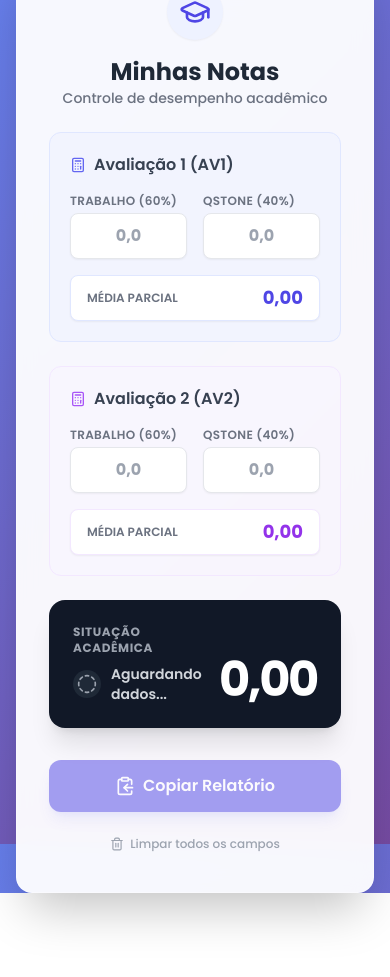
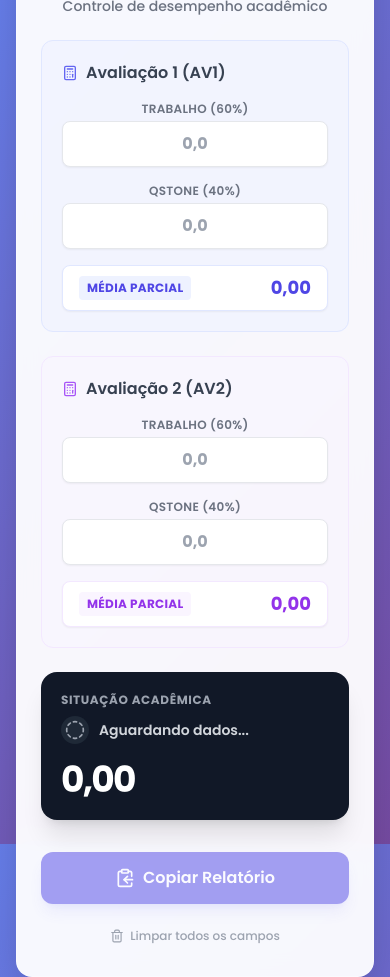
Before and after one commit to maicongaldino/calculadora-de-notas-html-puro, a plain HTML site: page index.html in a window 390 px wide. Before the commit the page ends 893 px from the top, so only its background shows below. Drawn offline with nearby package versions, Linux system fonts and the light colour scheme.

Commit message:
:feat: Centralizando TRABALHO e QSTONE

```diff
--- a/index.html
+++ b/index.html
@@ -42,7 +42,7 @@
 
   <body class="min-h-screen flex items-center justify-center p-4">
     <main
-      class="painel-vidro w-full max-w-lg p-8 rounded-2xl shadow-2xl relative overflow-hidden"
+      class="painel-vidro w-full max-w-lg p-6 md:p-8 rounded-2xl shadow-2xl relative overflow-hidden"
       role="main"
       aria-labelledby="titulo-principal"
     >
@@ -58,7 +58,10 @@
         >
           <i data-lucide="graduation-cap" class="w-8 h-8 text-indigo-600"></i>
         </div>
-        <h1 id="titulo-principal" class="text-2xl font-bold text-gray-800">
+        <h1
+          id="titulo-principal"
+          class="text-2xl md:text-3xl font-bold text-gray-800"
+        >
           Minhas Notas
         </h1>
         <p class="text-gray-500 text-sm font-medium">
@@ -81,14 +84,14 @@
           </div>
 
           <div
-            class="grid grid-cols-2 gap-4 mb-4"
+            class="grid grid-cols-1 sm:grid-cols-2 gap-4 mb-4"
             role="group"
             aria-label="Notas AV1"
           >
             <div class="space-y-1">
               <label
                 for="av1-trabalho"
-                class="block text-xs font-semibold text-gray-500 uppercase tracking-wide"
+                class="block text-xs font-semibold text-gray-500 uppercase tracking-wide text-center"
               >
                 Trabalho (60%)
               </label>
@@ -109,7 +112,7 @@
             <div class="space-y-1">
               <label
                 for="av1-qstone"
-                class="block text-xs font-semibold text-gray-500 uppercase tracking-wide"
+                class="block text-xs font-semibold text-gray-500 uppercase tracking-wide text-center"
               >
                 QStone (40%)
               </label>
@@ -131,7 +134,9 @@
           <div
             class="flex justify-between items-center bg-white px-4 py-2 rounded-lg border border-indigo-100 shadow-sm"
           >
-            <span class="text-xs text-gray-500 font-semibold uppercase">
+            <span
+              class="text-xs md:text-sm font-bold uppercase tracking-wide text-indigo-600 bg-indigo-50 px-2 py-1 rounded"
+            >
               Média Parcial
             </span>
             <output
@@ -160,14 +165,14 @@
           </div>
 
           <div
-            class="grid grid-cols-2 gap-4 mb-4"
+            class="grid grid-cols-1 sm:grid-cols-2 gap-4 mb-4"
             role="group"
             aria-label="Notas AV2"
           >
             <div class="space-y-1">
               <label
                 for="av2-trabalho"
-                class="block text-xs font-semibold text-gray-500 uppercase tracking-wide"
+                class="block text-xs font-semibold text-gray-500 uppercase tracking-wide text-center"
               >
                 Trabalho (60%)
               </label>
@@ -188,7 +193,7 @@
             <div class="space-y-1">
               <label
                 for="av2-qstone"
-                class="block text-xs font-semibold text-gray-500 uppercase tracking-wide"
+                class="block text-xs font-semibold text-gray-500 uppercase tracking-wide text-center"
               >
                 QStone (40%)
               </label>
@@ -210,7 +215,9 @@
           <div
             class="flex justify-between items-center bg-white px-4 py-2 rounded-lg border border-purple-100 shadow-sm"
           >
-            <span class="text-xs text-gray-500 font-semibold uppercase">
+            <span
+              class="text-xs md:text-sm font-bold uppercase tracking-wide text-purple-600 bg-purple-50 px-2 py-1 rounded"
+            >
               Média Parcial
             </span>
             <output
@@ -226,10 +233,12 @@
         </fieldset>
 
         <section
-          class="bg-gray-900 text-white p-6 rounded-2xl shadow-xl transform transition-transform duration-300 hover:scale-[1.02]"
+          class="bg-gray-900 text-white p-5 md:p-6 rounded-2xl shadow-xl transform transition-transform duration-300 hover:scale-[1.02]"
           aria-label="Resultado da média final"
         >
-          <div class="flex justify-between items-end">
+          <div
+            class="flex flex-col md:flex-row md:justify-between md:items-end gap-4"
+          >
             <div>
               <p
                 class="text-gray-400 text-xs font-bold uppercase tracking-wider mb-2"
@@ -257,10 +266,10 @@
               </div>
             </div>
 
-            <div class="text-right">
+            <div class="md:text-right text-left">
               <output
                 id="resultado-final"
-                class="texto-grande text-5xl font-bold tracking-tighter tabular-nums"
+                class="texto-grande text-4xl md:text-5xl font-bold tracking-tighter tabular-nums"
                 aria-label="Nota final calculada"
                 role="status"
               >
```
